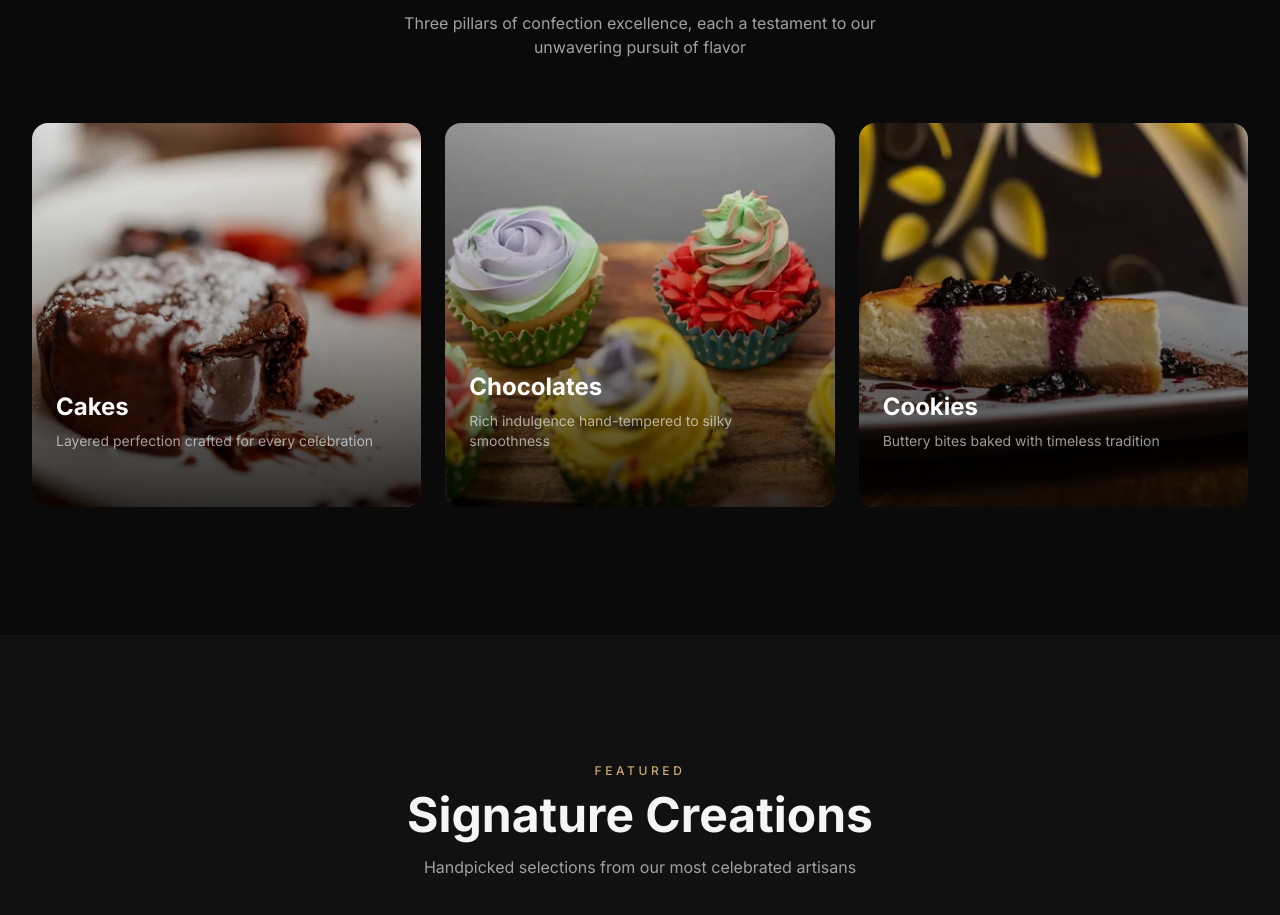
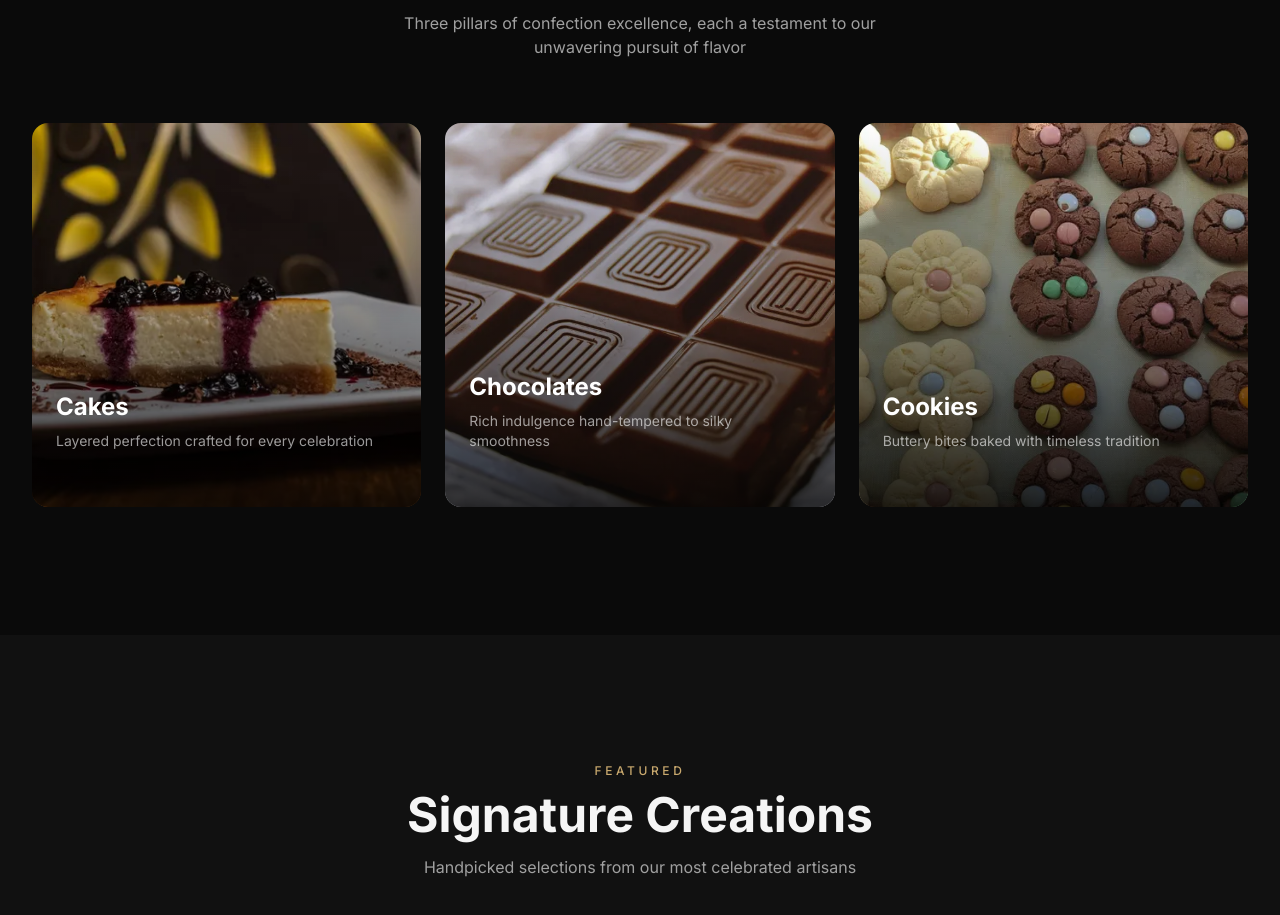
Before and after one commit to Mayank-Golchha/Bakery-Website, a Next.js app in the folder feel-the-meal/: page / in a window 1280 px wide. Shown: the part 1009-1924 px from the top of the page. Built offline with nearby package versions, Linux system fonts and the light colour scheme; no server answers; the database is empty.

Commit message:
Changed Images

```diff
--- a/feel-the-meal/src/components/CategoriesSection.tsx
+++ b/feel-the-meal/src/components/CategoriesSection.tsx
@@ -17,19 +17,19 @@ const CATEGORIES = [
     name: "Cakes",
     slug: "cakes",
     description: "Layered perfection crafted for every celebration",
-    image: "/image1.webp",
+    image: "/image9.webp",
   },
   {
     name: "Chocolates",
     slug: "chocolates",
     description: "Rich indulgence hand-tempered to silky smoothness",
-    image: "/image5.webp",
+    image: "/image15.webp",
   },
   {
     name: "Cookies",
     slug: "cookies",
     description: "Buttery bites baked with timeless tradition",
-    image: "/image9.webp",
+    image: "/image6.webp",
   },
 ];
 
```
